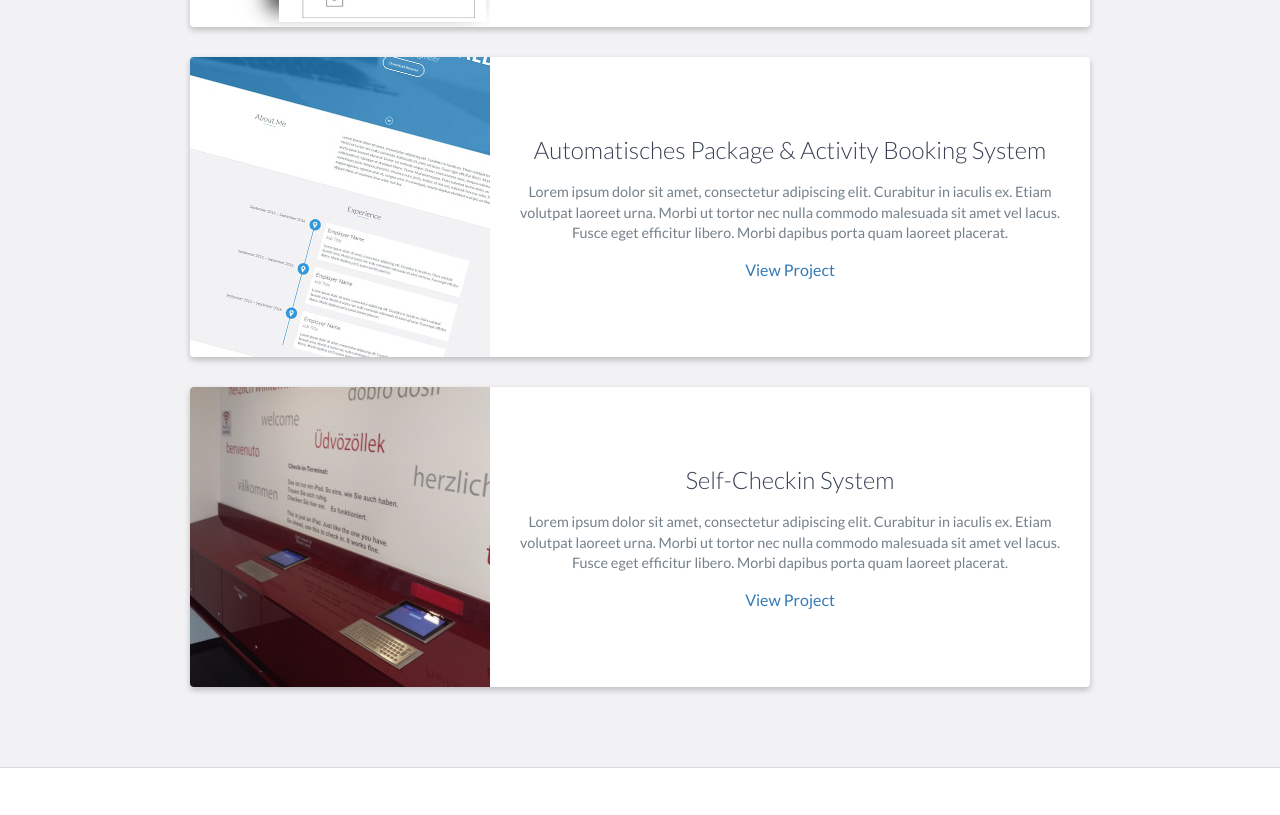
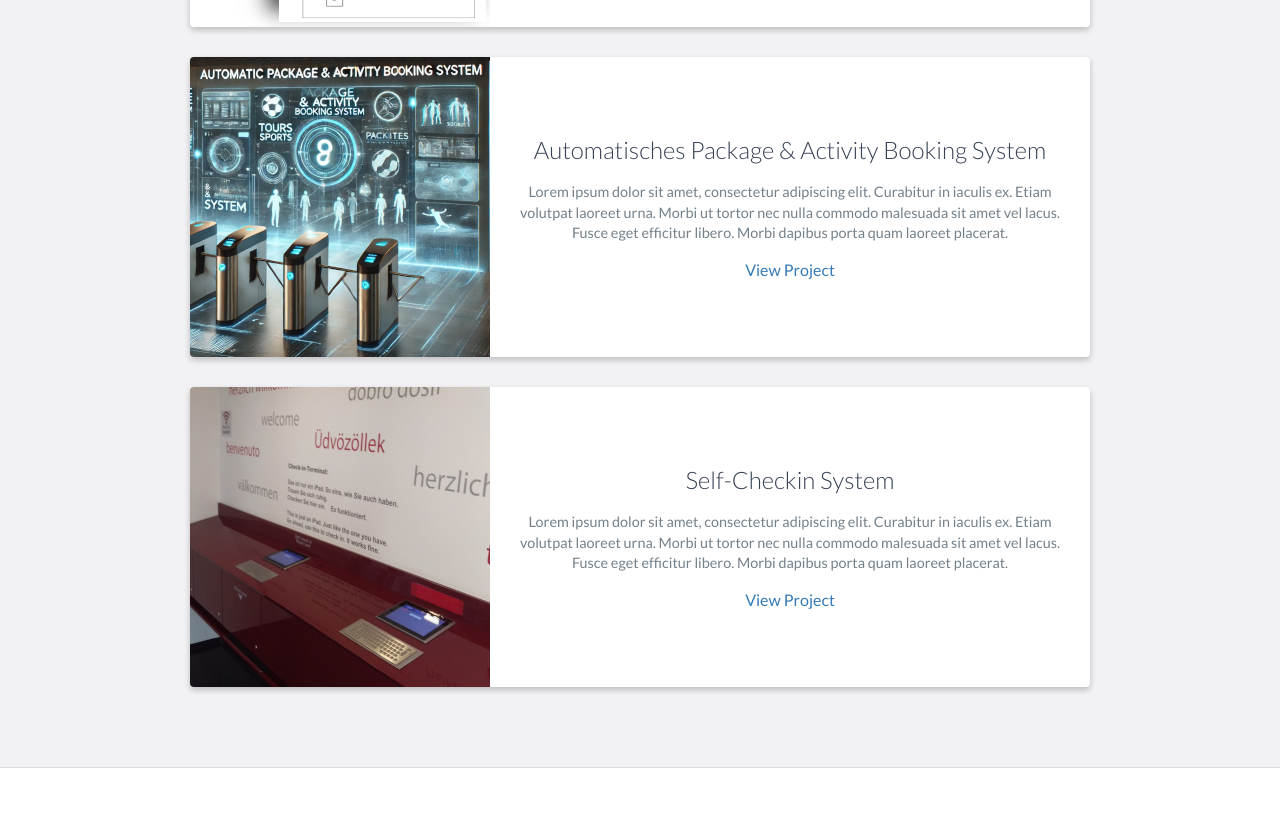
Before and after one commit to rechbergerm/rechbergerm.github.io, a website: page index.html in a window 1280 px wide. Shown: the part 6867-7682 px from the top of the page. Drawn offline with nearby package versions, Linux system fonts and the light colour scheme.

Commit message:
Add files via upload

```diff
--- a/index.html
+++ b/index.html
@@ -374,7 +374,7 @@
 
                 <div class="project shadow-large">
                     <div class="project-image">
-                        <img src="images/project.jpg" />
+                        <img src="images/project_package.png" />
                     </div>
                     <!-- End .project-image -->
                     <div class="project-info">
```
